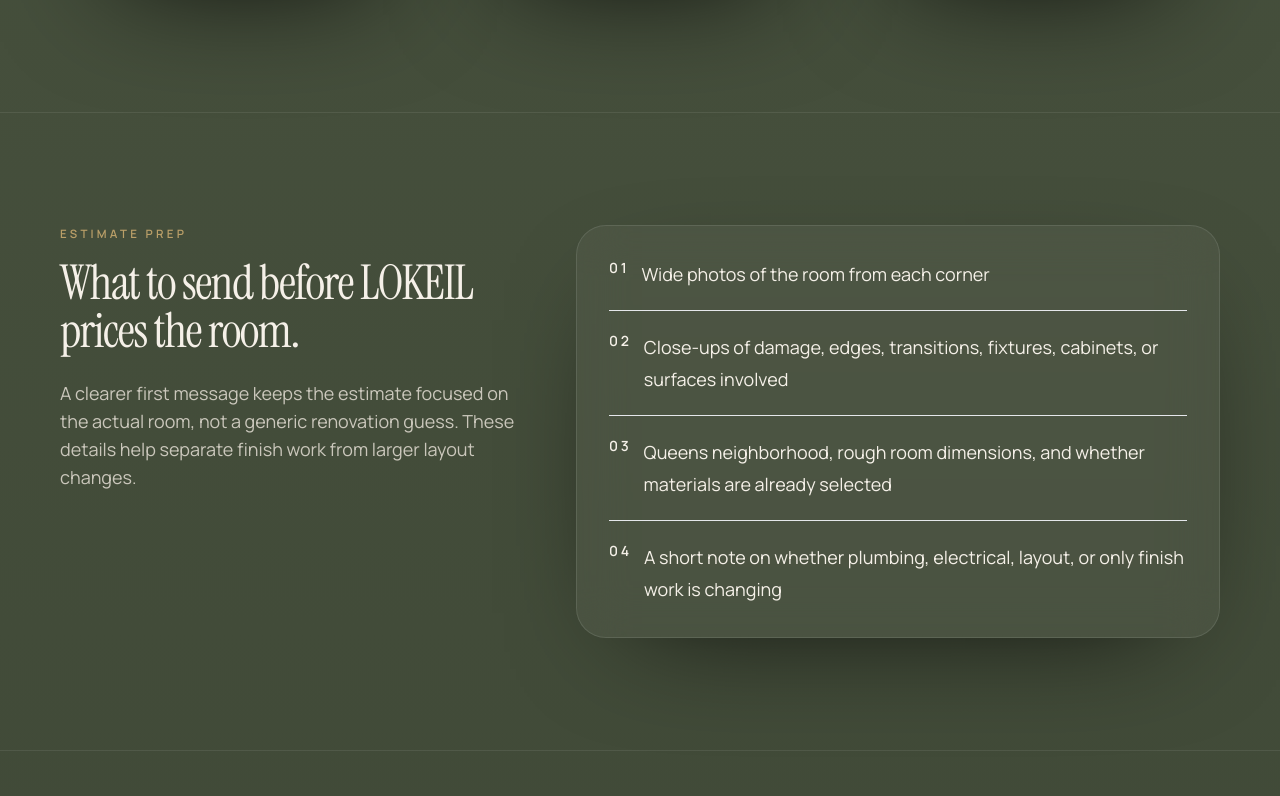
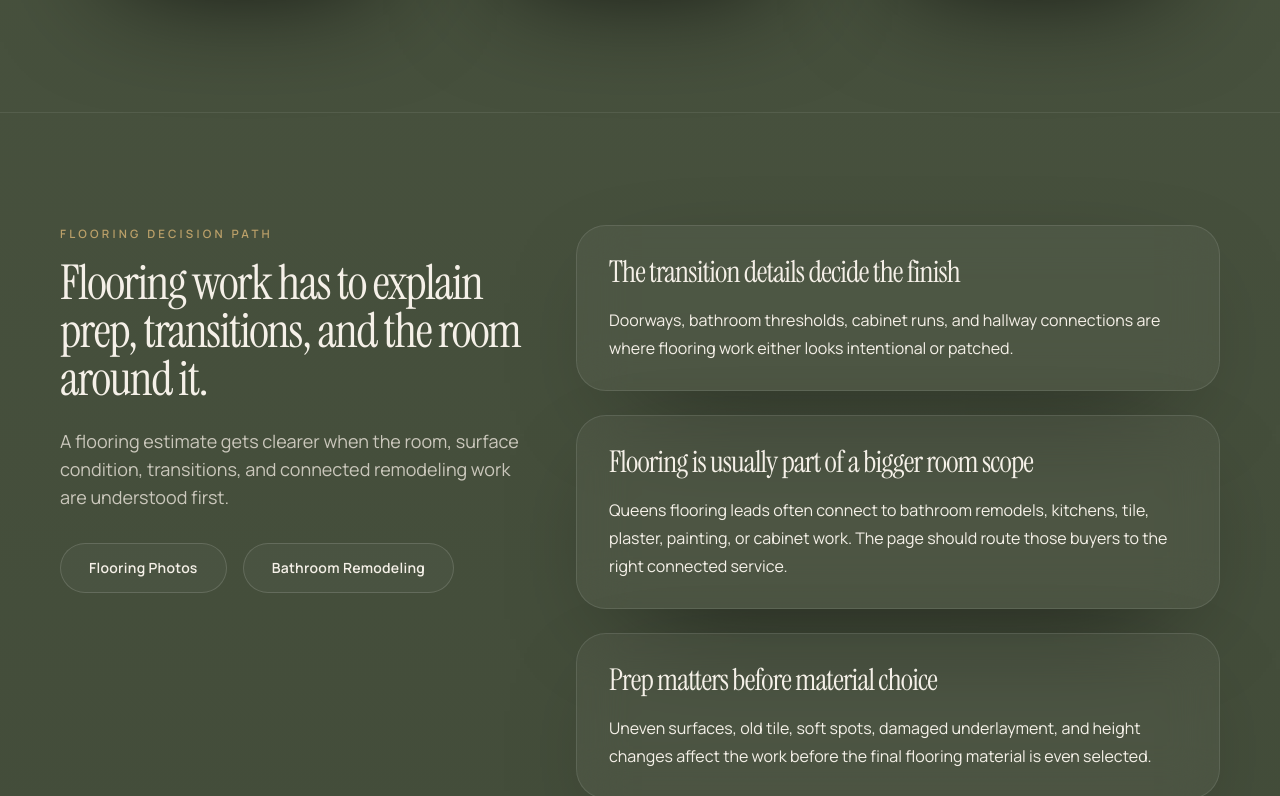
Before and after one commit to donaldlena833-cyber/lokeil-website, a Next.js app: page /flooring-installation-queens in a window 1280 px wide. Shown: the part 2129-2925 px from the top of the page. Built offline with nearby package versions, Linux system fonts and the light colour scheme.

Commit message:
Strengthen Queens service pages

```diff
--- a/app/flooring-installation-queens/page.tsx
+++ b/app/flooring-installation-queens/page.tsx
@@ -35,6 +35,24 @@
     title: 'Connect the floor to the whole room',
     body:
       'LOKEIL can coordinate flooring with surrounding tile, plaster, paint, cabinets, doors, and trim so the finished space reads as one project instead of separate repairs.',
+  },
+] as const;
+
+const flooringDecisionSignals = [
+  {
+    title: 'The transition details decide the finish',
+    body:
+      'Doorways, bathroom thresholds, cabinet runs, and hallway connections are where flooring work either looks intentional or patched.',
+  },
+  {
+    title: 'Flooring is usually part of a bigger room scope',
+    body:
+      'Queens flooring leads often connect to bathroom remodels, kitchens, tile, plaster, painting, or cabinet work. The page should route those buyers to the right connected service.',
+  },
+  {
+    title: 'Prep matters before material choice',
+    body:
+      'Uneven surfaces, old tile, soft spots, damaged underlayment, and height changes affect the work before the final flooring material is even selected.',
   },
 ] as const;
 
@@ -185,6 +203,35 @@
           </div>
         </section>
 
+        <section className="section-rule section-space">
+          <div className="site-shell grid gap-10 lg:grid-cols-[0.85fr_1.15fr]">
+            <div data-reveal="fade-up">
+              <p className="eyebrow">Flooring decision path</p>
+              <h2 className="section-title mt-4">Flooring work has to explain prep, transitions, and the room around it.</h2>
+              <p className="lead mt-6">
+                A flooring estimate gets clearer when the room, surface condition, transitions, and connected remodeling work are understood first.
+              </p>
+              <div className="mt-8 flex flex-col gap-4 sm:flex-row">
+                <Link href="/gallery" className="button-secondary">
+                  Flooring Photos
+                </Link>
+                <Link href="/bathroom-remodeling-queens" className="button-secondary">
+                  Bathroom Remodeling
+                </Link>
+              </div>
+            </div>
+
+            <div className="grid gap-6">
+              {flooringDecisionSignals.map((item, index) => (
+                <article key={item.title} className="surface px-6 py-7 sm:px-8" data-reveal="fade-up" data-delay={String(index + 1)}>
+                  <h3 className="text-3xl text-olive-50">{item.title}</h3>
+                  <p className="mt-4 text-base leading-7 text-olive-100/72">{item.body}</p>
+                </article>
+              ))}
+            </div>
+          </div>
+        </section>
+
         <EstimatePrepChecklist />
 
         <section className="section-rule section-space">
--- a/app/kitchen-remodeling-queens/page.tsx
+++ b/app/kitchen-remodeling-queens/page.tsx
@@ -35,6 +35,24 @@
     title: 'Use real kitchen references',
     body:
       'LOKEIL can use existing kitchen and cabinet photos to talk through finish direction, cabinet detail, and practical scope before the estimate conversation gets too broad.',
+  },
+] as const;
+
+const localScopeSignals = [
+  {
+    title: 'Cabinets and finish lines first',
+    body:
+      'A Queens kitchen remodel needs more than a broad promise. Cabinets, reveals, trim, backsplash edges, paint, and flooring all have to land together.',
+  },
+  {
+    title: 'Partial updates still need sequencing',
+    body:
+      'Many kitchen leads are not full gut renovations. Cabinet work, backsplash, floor repair, and paint still need a clean order so one trade does not damage the next finish.',
+  },
+  {
+    title: 'Use the gallery as proof',
+    body:
+      'Kitchen cabinet photos and surrounding finish work make the estimate conversation more concrete than a generic service list.',
   },
 ] as const;
 
@@ -185,6 +203,35 @@
           </div>
         </section>
 
+        <section className="section-rule section-space">
+          <div className="site-shell grid gap-10 lg:grid-cols-[0.85fr_1.15fr]">
+            <div data-reveal="fade-up">
+              <p className="eyebrow">Queens kitchen scope</p>
+              <h2 className="section-title mt-4">Kitchen updates work best when the cabinet, surface, and finish scope is clear.</h2>
+              <p className="lead mt-6">
+                A kitchen project can be a full room update, a cabinet-led scope, or a tighter finish repair. The first conversation should separate those paths so the estimate stays practical.
+              </p>
+              <div className="mt-8 flex flex-col gap-4 sm:flex-row">
+                <Link href="/gallery" className="button-secondary">
+                  Kitchen Photos
+                </Link>
+                <Link href="/cabinet-installation-queens" className="button-secondary">
+                  Cabinet Installation
+                </Link>
+              </div>
+            </div>
+
+            <div className="grid gap-6">
+              {localScopeSignals.map((item, index) => (
+                <article key={item.title} className="surface px-6 py-7 sm:px-8" data-reveal="fade-up" data-delay={String(index + 1)}>
+                  <h3 className="text-3xl text-olive-50">{item.title}</h3>
+                  <p className="mt-4 text-base leading-7 text-olive-100/72">{item.body}</p>
+                </article>
+              ))}
+            </div>
+          </div>
+        </section>
+
         <EstimatePrepChecklist />
 
         <section className="section-rule section-space">
--- a/app/sitemap.ts
+++ b/app/sitemap.ts
@@ -8,9 +8,9 @@
   { path: '/about', priority: 0.8, changeFrequency: 'monthly' as const, lastModified: '2026-05-10' },
   { path: '/services', priority: 0.9, changeFrequency: 'monthly' as const, lastModified: '2026-05-10' },
   { path: '/bathroom-remodeling-queens', priority: 0.9, changeFrequency: 'monthly' as const, lastModified: '2026-05-10' },
-  { path: '/kitchen-remodeling-queens', priority: 0.88, changeFrequency: 'monthly' as const, lastModified: '2026-05-10' },
-  { path: '/tile-installation-queens', priority: 0.86, changeFrequency: 'monthly' as const, lastModified: '2026-05-10' },
-  { path: '/flooring-installation-queens', priority: 0.85, changeFrequency: 'monthly' as const, lastModified: '2026-05-10' },
+  { path: '/kitchen-remodeling-queens', priority: 0.88, changeFrequency: 'monthly' as const, lastModified: '2026-06-12' },
+  { path: '/tile-installation-queens', priority: 0.86, changeFrequency: 'monthly' as const, lastModified: '2026-06-12' },
+  { path: '/flooring-installation-queens', priority: 0.85, changeFrequency: 'monthly' as const, lastModified: '2026-06-12' },
   { path: '/plaster-drywall-finishing-queens', priority: 0.84, changeFrequency: 'monthly' as const, lastModified: '2026-05-10' },
   { path: '/interior-painting-queens', priority: 0.84, changeFrequency: 'monthly' as const, lastModified: '2026-05-10' },
   { path: '/cabinet-installation-queens', priority: 0.84, changeFrequency: 'monthly' as const, lastModified: '2026-05-26' },
--- a/app/tile-installation-queens/page.tsx
+++ b/app/tile-installation-queens/page.tsx
@@ -35,6 +35,24 @@
     title: 'Tie tile into the whole room',
     body:
       'LOKEIL can connect tile work with surrounding paint, plaster, flooring, cabinets, doors, and trim so the room feels finished instead of partly updated.',
+  },
+] as const;
+
+const tileProofSignals = [
+  {
+    title: 'Layout quality is the visible proof',
+    body:
+      'Tile pages win trust when they explain cuts, grout lines, niches, corners, edge trim, and transitions. Those are the details a buyer can see in the finished room.',
+  },
+  {
+    title: 'Bathroom tile and flooring should connect',
+    body:
+      'Queens tile leads often overlap with bathroom flooring, shower surrounds, and finish repair. The page should keep those paths connected instead of isolating tile as a standalone task.',
+  },
+  {
+    title: 'Photos need to carry the page',
+    body:
+      'Bathroom tile photos help buyers compare layout, niche, edge, and transition details before starting an estimate conversation.',
   },
 ] as const;
 
@@ -185,6 +203,35 @@
           </div>
         </section>
 
+        <section className="section-rule section-space">
+          <div className="site-shell grid gap-10 lg:grid-cols-[0.85fr_1.15fr]">
+            <div data-reveal="fade-up">
+              <p className="eyebrow">Tile proof path</p>
+              <h2 className="section-title mt-4">Tile installation needs more detail than a service name.</h2>
+              <p className="lead mt-6">
+                Good tile work depends on layout, prep, transitions, and how the tile ties into the rest of the remodel.
+              </p>
+              <div className="mt-8 flex flex-col gap-4 sm:flex-row">
+                <Link href="/gallery" className="button-secondary">
+                  Tile Photos
+                </Link>
+                <Link href="/flooring-installation-queens" className="button-secondary">
+                  Flooring Installation
+                </Link>
+              </div>
+            </div>
+
+            <div className="grid gap-6">
+              {tileProofSignals.map((item, index) => (
+                <article key={item.title} className="surface px-6 py-7 sm:px-8" data-reveal="fade-up" data-delay={String(index + 1)}>
+                  <h3 className="text-3xl text-olive-50">{item.title}</h3>
+                  <p className="mt-4 text-base leading-7 text-olive-100/72">{item.body}</p>
+                </article>
+              ))}
+            </div>
+          </div>
+        </section>
+
         <EstimatePrepChecklist />
 
         <section className="section-rule section-space">
```
